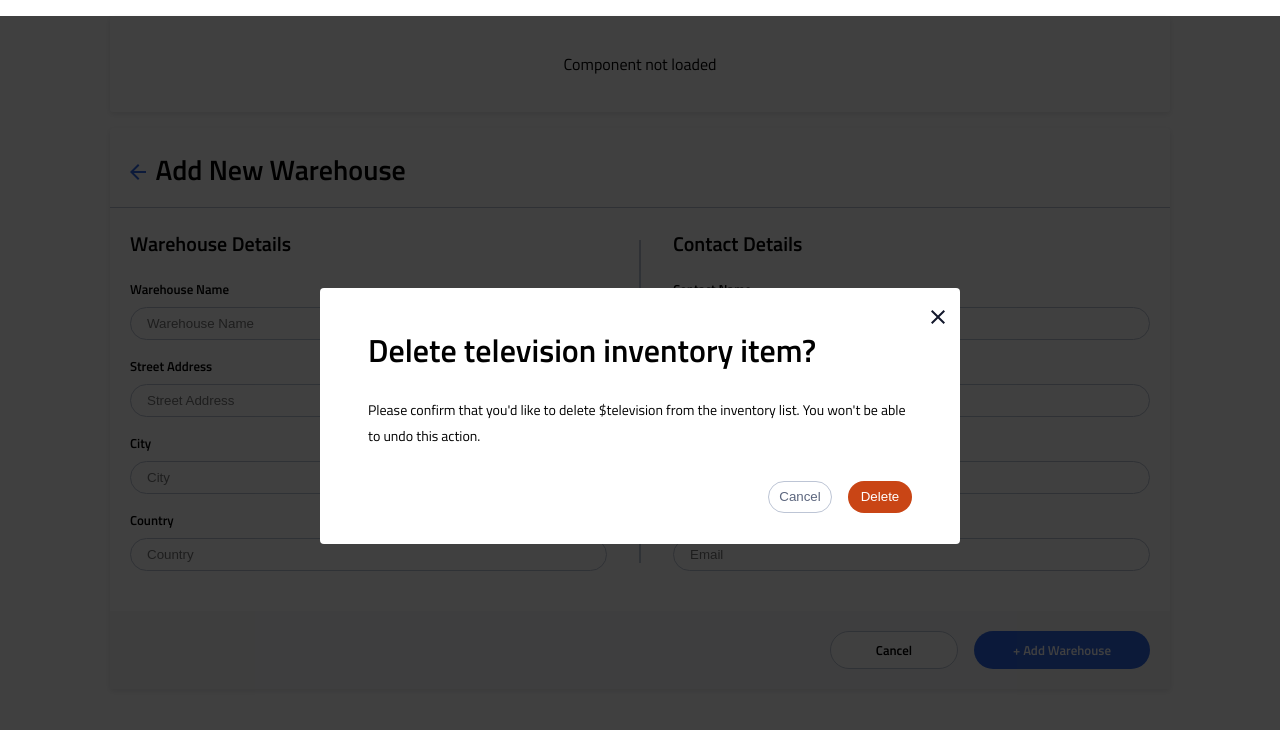
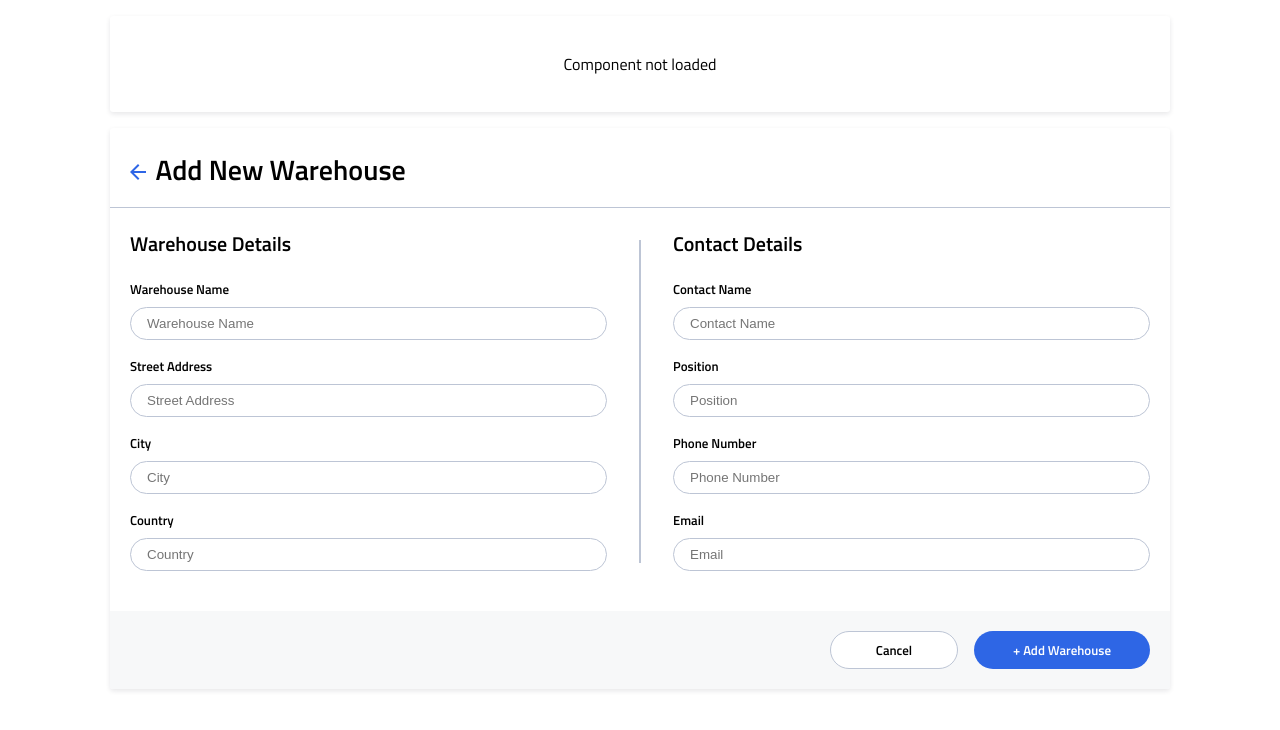
Before and after one commit to mainanchung/instock-client, a React (Create React App) app: page / in a window 1280 px wide. Shown: the top 730 px of the page. Built offline with nearby package versions, Linux system fonts and the light colour scheme; no server answers.

Commit message:
remove delete modal from app.js

```diff
--- a/src/App.js
+++ b/src/App.js
@@ -37,7 +37,7 @@ function App() {
           />
         </Routes>
       </BrowserRouter>
-      <DeleteModal />
+      {/* <DeleteModal /> */}
       <EditWarehouse />
       <AddWarehouse />
     </div>
```
